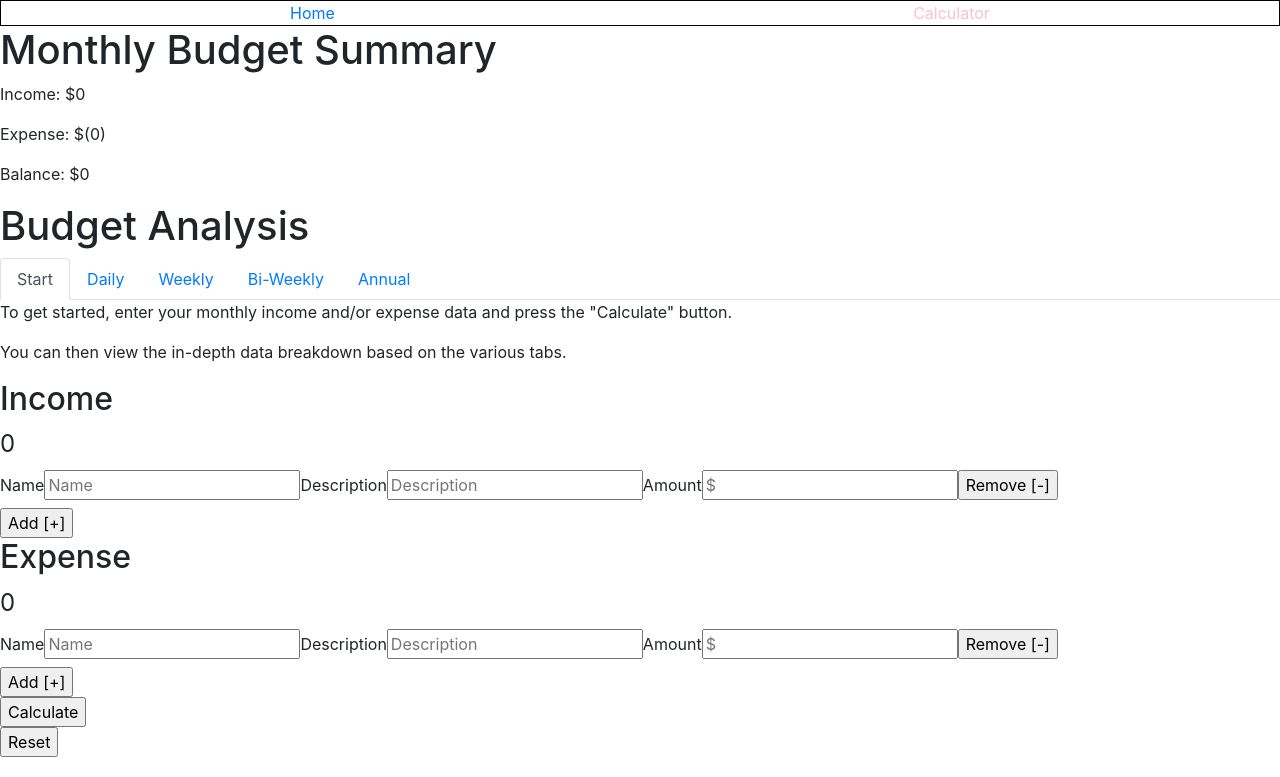
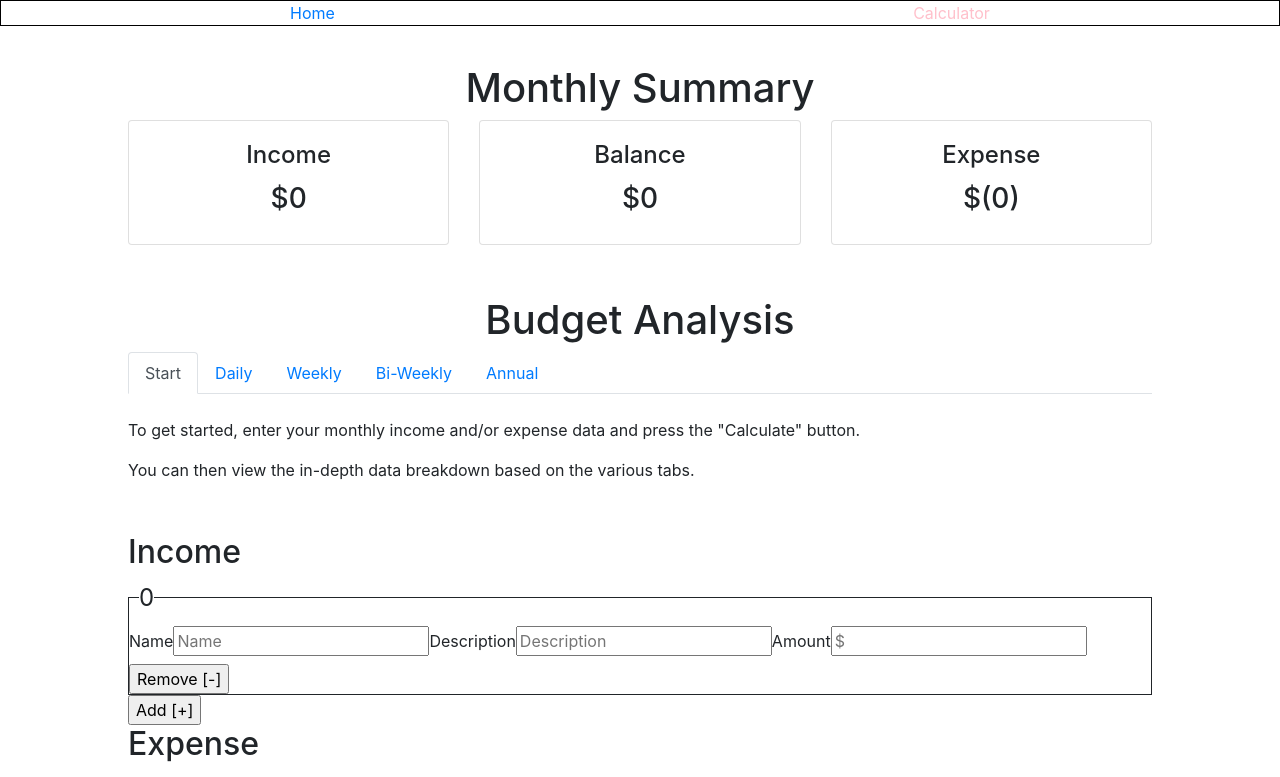
Before and after one commit to TheCaptainFalcon/DC_Week14, a React (Create React App) app in the folder ibudget/: page /calculator in a window 1280 px wide. Shown: the top 777 px of the page. Built offline with nearby package versions, Linux system fonts and the light colour scheme.

Commit message:
Added some styling to the now monthly-summary section and centered some text - also added a rounding mechanism to put final calculations rounded to two decimal places

```diff
--- a/ibudget/src/components/Calculator.jsx
+++ b/ibudget/src/components/Calculator.jsx
@@ -1,7 +1,7 @@
 import React, { Component } from 'react';
 import './css/Calculator.css';
 import 'bootstrap/dist/css/bootstrap.min.css';
-import { Tabs, Tab } from 'react-bootstrap';
+import { Tabs, Tab, Card, CardDeck } from 'react-bootstrap';
 
 class Calculator extends Component {
     constructor(props) {
@@ -33,8 +33,8 @@ class Calculator extends Component {
     incomeForm(){
        return this.state.income.map((element, index) => (
          <div className="Calculator-income" key={index}>
-            <fieldset>
-                <legend>{index}</legend>
+            <fieldset className='formFieldset'>
+                <legend className='formLegend'>{index}</legend>
                 <label>Name
                     <input
                     type="text"
@@ -74,8 +74,8 @@ class Calculator extends Component {
     expenseForm(){
        return this.state.expense.map((element, index) => (
          <div key={index}>
-            <fieldset>
-                <legend>{index}</legend>
+            <fieldset className='formFieldset'>
+                <legend className='formLegend'>{index}</legend>
                 <label>Name
                 <input
                     type="text"
@@ -145,12 +145,15 @@ class Calculator extends Component {
         const addExpenseTotal = this.state.expense.reduce((totalAmount, expenseAmount) =>
         totalAmount + parseFloat(expenseAmount.Amount, 10), 0);
 
+        const roundedIncomeTotal = Math.round((addIncomeTotal + Number.EPSILON) * 100) / 100
+        const roundedExpenseTotal = Math.round((addExpenseTotal + Number.EPSILON) * 100) / 100
+
         this.setState({
-            incomeTotal : addIncomeTotal,
-            expenseTotal: addExpenseTotal
+            incomeTotal : roundedIncomeTotal,
+            expenseTotal: roundedExpenseTotal
         })
         // dev test
-        console.log(addIncomeTotal);
+        console.log(roundedIncomeTotal);
         console.log('Income was submitted: ' + JSON.stringify(this.state.income));
         console.log('Expense was submitted: ' + JSON.stringify(this.state.expense));
     };
@@ -173,34 +176,64 @@ class Calculator extends Component {
       return (
         <div className='Calculator'>
             <div className='Calculator-summary'>
-                <h1>Monthly Budget Summary</h1>
-                <p id="Calculator-income-summary">Income: ${this.state.incomeTotal}</p>
-                <p id="Calculator-expense-summary">Expense: $({this.state.expenseTotal})</p>
-                <p id="Calculator-balance-summary">Balance: ${this.state.incomeTotal - this.state.expenseTotal}</p>
+                <h1>Monthly Summary</h1>
+                <CardDeck>
+                    <Card className='Card-summary'>
+                        <Card.Body>
+                        <Card.Title><h4>Income</h4></Card.Title>
+                        <Card.Text>
+                            <h3>${this.state.incomeTotal}</h3>
+                        </Card.Text>
+                        </Card.Body>
+
+                    </Card>
+                    <Card className='Card-summary'>
+                        <Card.Body>
+                        <Card.Title><h4>Balance</h4></Card.Title>
+                        <Card.Text>
+                            <h3>${this.state.incomeTotal - this.state.expenseTotal}</h3>
+                        </Card.Text>
+                        </Card.Body>
+
+                    </Card>
+                    <Card className='Card-summary'>
+                        <Card.Body>
+                        <Card.Title><h4>Expense</h4></Card.Title>
+                        <Card.Text>
+                            <h3>$({this.state.expenseTotal})</h3>
+                        </Card.Text>
+                        </Card.Body>
+                    </Card>
+                </CardDeck>
             </div>
-            <div className='Calculator-summary-analysis'>
+            <div className='analysis'>
                 <h1>Budget Analysis</h1>
                 <Tabs defaultActiveKey="start" id="Budget-analysis">
                     <Tab eventKey="start" title="Start">
+                        <br/>
                        <p>To get started, enter your monthly income and/or expense data and press the "Calculate" button.</p>
                        <p>You can then view the in-depth data breakdown based on the various tabs.</p>
                     </Tab>
                     <Tab eventKey="daily" title="Daily">
+                        <br/>
                         <p>Daily Income: ${this.state.incomeTotal/30}</p>
                         <p>Daily Expense: $({this.state.expenseTotal/30})</p>
                         <p>Daily Balance: ${(this.state.incomeTotal - this.state.expenseTotal)/30}</p>
                     </Tab>
                     <Tab eventKey="weekly" title="Weekly">
+                        <br/>
                         <p>Weekly Income: ${this.state.incomeTotal/4}</p>
                         <p>Weekly Expense: $({this.state.expenseTotal/4})</p>
                         <p>Weekly Balance: ${(this.state.incomeTotal - this.state.expenseTotal)/4}</p>
                     </Tab>
                     <Tab eventKey="biweekly" title="Bi-Weekly">
+                        <br/>
                         <p>Bi-Weekly Income: ${this.state.incomeTotal/2}</p>
                         <p>Bi-Weekly Expense: $({this.state.expenseTotal/2})</p>
                         <p>Bi-Weekly Balance: ${(this.state.incomeTotal - this.state.expenseTotal)/2}</p>
                     </Tab>
                     <Tab eventKey="annual" title="Annual">
+                        <br/>
                         <p>Annual Income: ${this.state.incomeTotal*12}</p>
                         <p>Annual Expense: $({this.state.expenseTotal*12})</p>
                         <p>Annual Balance: ${(this.state.incomeTotal - this.state.expenseTotal)*12}</p>
--- a/ibudget/src/components/css/Calculator.css
+++ b/ibudget/src/components/css/Calculator.css
@@ -2,3 +2,34 @@
     display: flex;
     justify-content: space-around;
 }
+
+.formFieldset {
+    border: 1px solid;
+}
+
+.formLegend {
+    margin: 10px;
+    width: 15px;
+}
+
+.Calculator {
+    margin: 3% 10%;
+}
+
+.Calculator-summary{
+    margin-bottom: 5%;
+}
+
+.analysis {
+    margin-bottom: 5%
+}
+
+.Calculator-summary h1, .analysis h1 {
+    display: flex;
+    justify-content: center;
+}
+
+.Card-summary h4, h3 {
+    display: flex;
+    justify-content: center;
+}
```
